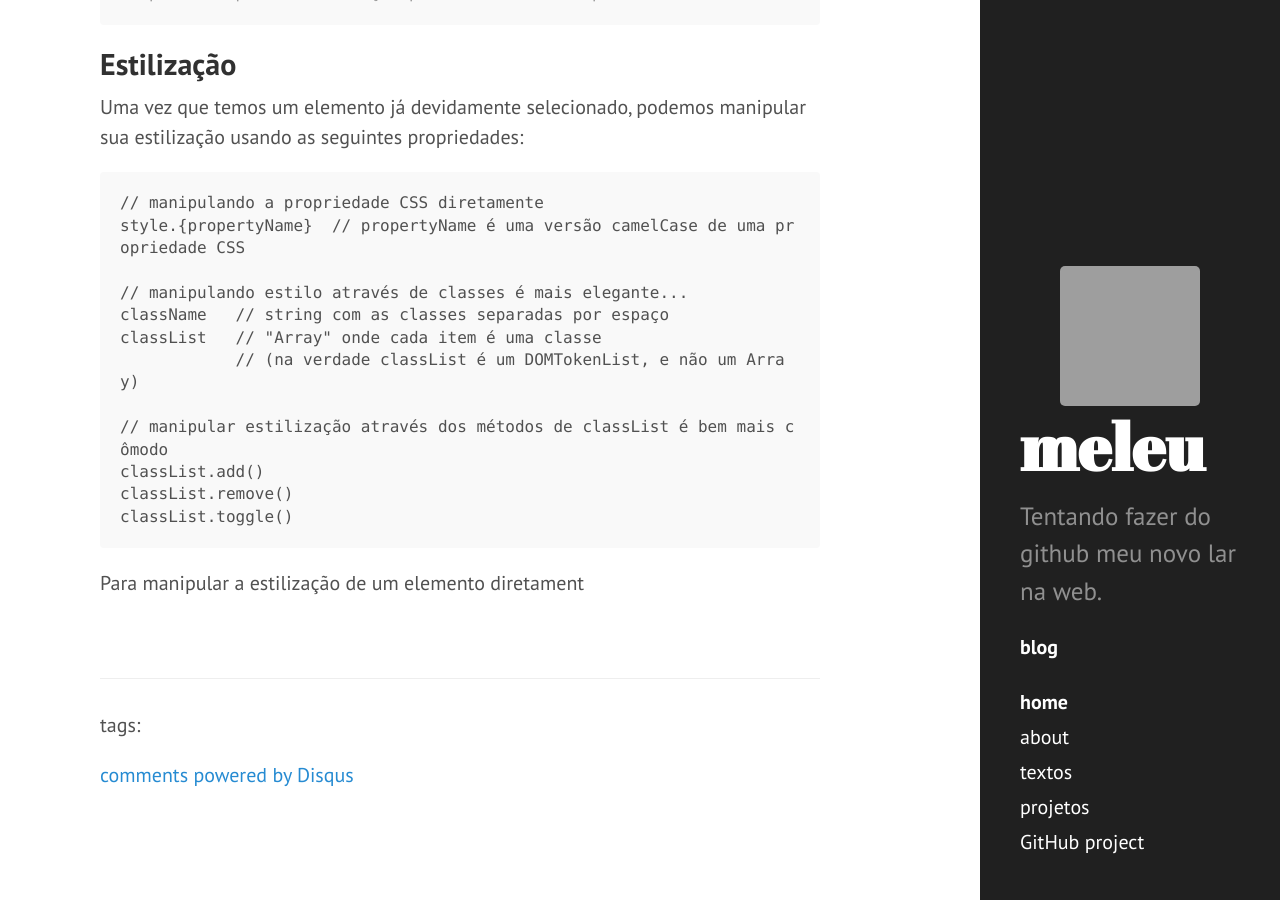
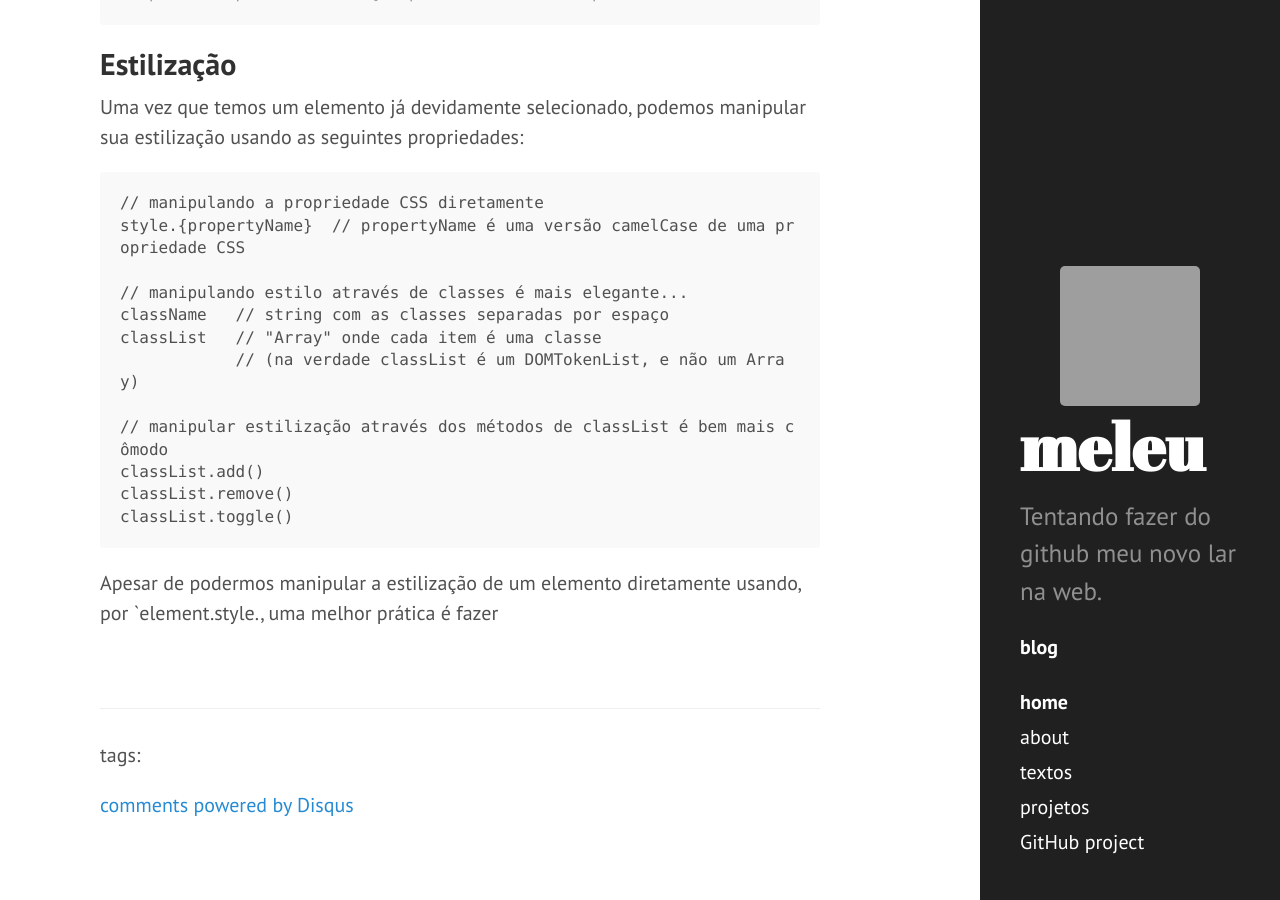
Before and after one commit to meleu/meleu.github.io, a Jekyll site: the page built from _posts/2020-04-19-dom-manipulation.md, in a window 1280 px wide and 900 px high, scrolled down 1995 px. Built offline with Jekyll 4.4.1, drawn with Linux system fonts in a browser that asks for light colours; comment, search, counter and statistics services are not loaded; grey boxes are pictures that could not be loaded.

Commit message:
_posts/2020-04-19-dom-manipulation.md updated from https://stackedit.io/

````diff
--- a/_posts/2020-04-19-dom-manipulation.md
+++ b/_posts/2020-04-19-dom-manipulation.md
@@ -100,7 +100,7 @@ classList.add()
 classList.remove()
 classList.toggle()
 ```
-Para manipular a estilização de um elemento diretament
+Apesar de podermos manipular a estilização de um elemento diretamente usando, por `element.style., uma melhor prática é fazer
 <!--stackedit_data:
-eyJoaXN0b3J5IjpbMTI3NTYzNzE4NCwtOTQwOTQ3MjQxXX0=
+eyJoaXN0b3J5IjpbLTE0MzU3NzQzNDIsLTk0MDk0NzI0MV19
 -->
````
